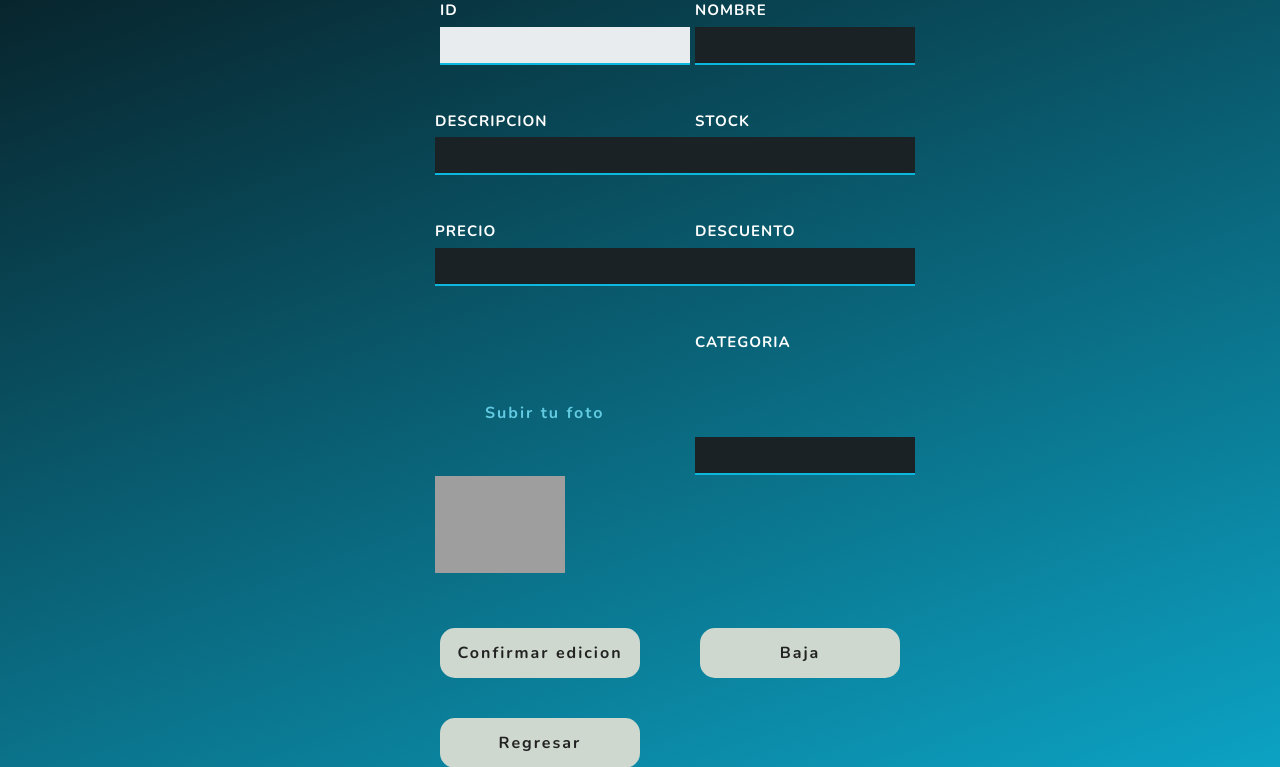
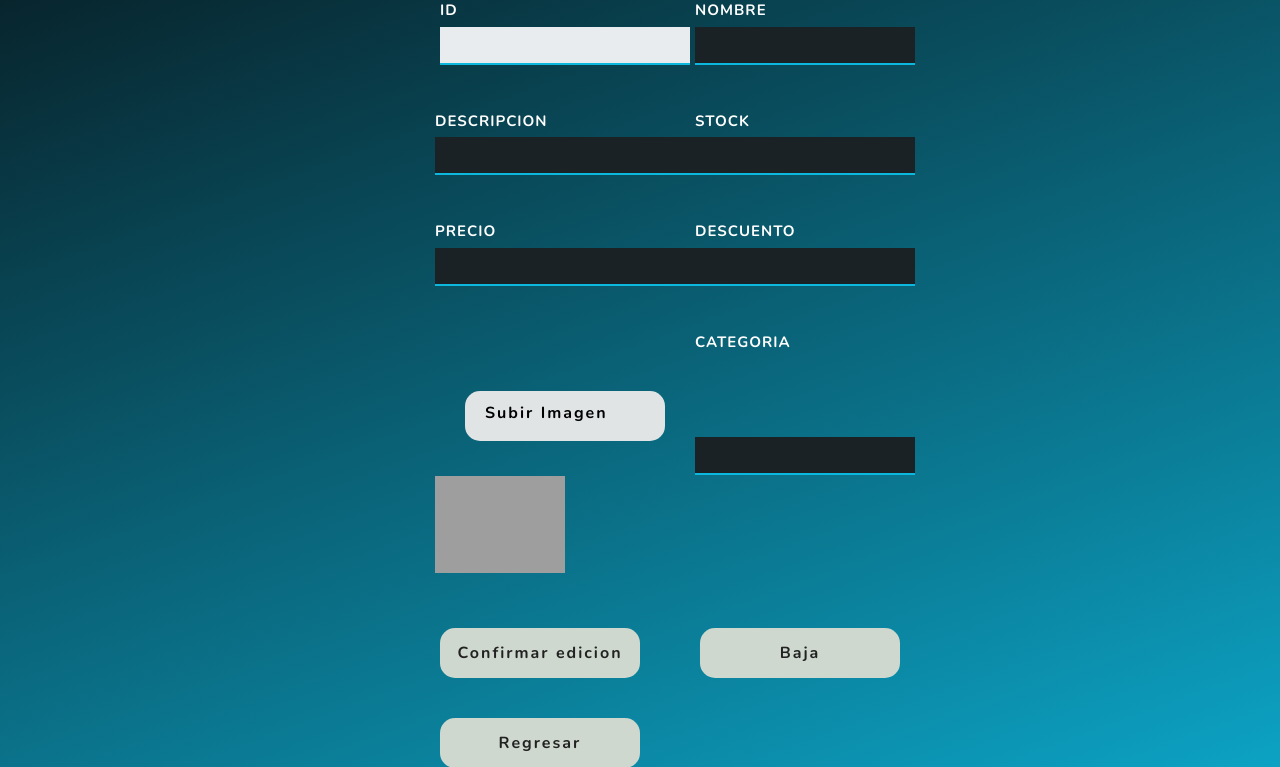
Before and after one commit to DiegoRuP/webPlacoShoes, a PHP site: page /cambios.php in a window 1280 px wide. Shown: the part 205-972 px from the top of the page. Run offline with PHP 8.4, Linux system fonts and the light colour scheme; data that the repository does not hold is empty; some libraries are stand-ins or nearby versions; some web fonts are replaced; grey boxes are pictures that could not be loaded.

Commit message:
cambios.php
Se corrigieron unos detalles al subir la foto cuando se modifica un producto en tienda

```diff
--- a/cambios.php
+++ b/cambios.php
@@ -73,10 +73,10 @@
         if (isset($_POST["submit"])) {
             $check = getimagesize($_FILES["imagen2"]["tmp_name"]);
             if ($check !== false) {
-                echo "El archivo es una imagen - " . $check["mime"] . ".";
+                //echo "El archivo es una imagen - " . $check["mime"] . ".";
                 $uploadOk = 1;
             } else {
-                echo "El archivo no es una imagen.";
+                //echo "El archivo no es una imagen.";
                 $uploadOk = 0;
             }
         }
@@ -91,24 +91,24 @@
 
         // Verificar el tamaño del archivo
         if ($_FILES["imagen2"]["size"] > 500000) {
-            echo "Lo siento, tu archivo es demasiado grande.";
+            //echo "Lo siento, tu archivo es demasiado grande.";
             $uploadOk = 0;
         }
 
         // Permitir ciertos formatos de archivo
         if ($imageFileType != "jpg" && $imageFileType != "png" && $imageFileType != "jpeg"
             && $imageFileType != "gif") {
-            echo "Lo siento, solo se permiten archivos JPG, JPEG, PNG y GIF.";
+            //echo "Lo siento, solo se permiten archivos JPG, JPEG, PNG y GIF.";
             $uploadOk = 0;
         }
 
         // Verificar si $uploadOk está configurado en 0 por un error
         if ($uploadOk == 0) {
-            echo "Lo siento, tu archivo no fue subido.";
+            //echo "Lo siento, tu archivo no fue subido.";
         } else {
             // Si todo está bien, intentar subir el archivo
             if (move_uploaded_file($_FILES["imagen2"]["tmp_name"], $target_file)) {
-                echo "El archivo " . htmlspecialchars(basename($_FILES["imagen2"]["name"])) . " ha sido subido.";
+                //echo "El archivo " . htmlspecialchars(basename($_FILES["imagen2"]["name"])) . " ha sido subido.";
                 $nombreimag= htmlspecialchars(basename($_FILES["imagen2"]["name"]));
                 $siete= $nombreimag;
             } else {
@@ -218,13 +218,10 @@
 
                 <!-- <label class="labcol form-control-label" for="imagenu">IMAGEN</label> -->
                 <div class="form-group">
-                    <label for="imagen" class="btn2 btn2-outline-primary">Subir tu foto</label>
+                    <label for="imagen" class="btn3 btn3-outline-primary">Subir Imagen</label>
                     <input type="file" name="imagen2" id="imagen" class="form-control-file"  >
                 </div>
-                <!-- <label for="imagen2" class="btn2 btn2-outline-primary">Subir tu foto</label>
-                <input type="file" name="imagen2" id="imagen"> -->
 
-                <!-- <input class="form-control" type="text" id="imagen" name="imagen2" value="<?php echo $_SESSION["imagen"]; ?>?"> -->
                 <?php
                 $img= "media/" . $_SESSION["imagen"];
                 ?>
--- a/css/formproducto.css
+++ b/css/formproducto.css
@@ -295,3 +295,49 @@ button[name="baja"] {
 #imagenOculta{
     display: none;
 }
+
+
+/* Boton de subir foto (necesitaba otro estilo a los demas botones) */
+.btn3 {
+    position: relative;
+    display: inline-block;
+    padding: 10px 20px;
+    background: #e0e4e5;
+    color: #000000;
+    font-size: 16px;
+    text-decoration: none;
+    overflow: hidden;
+    transition: .5s;
+    margin-top: 15px;
+    letter-spacing: 2px
+  }
+
+  /* Efecto cuando tenemos el cursor en el boton */
+  .btn3:hover {
+    background: #d9dedf;
+    color: #fff;
+    border-radius: 5px;
+    box-shadow: 0 0 5px #c1c6c8,
+                0 0 25px #e8eaeb,
+                0 0 50px #ebeded,
+                0 0 100px #e8eaea;
+  }
+
+  .btn3-outline-primary {
+    width: 200px;
+    height: 50px;
+    border-radius: 15px;
+    cursor: pointer;
+    border-color:#6ccde3!important;
+    color:#000000;
+    margin-top: 30px;
+  }
+  .btn3-outline-primary:hover{
+    background-color: #374145!important;
+    background-image: -webkit-linear-gradient(160deg, #344750 0%, rgb(129, 205, 222) 100%)!important;
+    background-image: -moz-linear-gradient(160deg, #344750 0%, rgb(129, 205, 222) 100%)!important;
+    background-image: -o-linear-gradient(160deg, #344750 0%, rgb(129, 205, 222) 100%)!important;
+    background-image: linear-gradient(160deg, #344750 0%, rgb(129, 205, 222) 100%)!important;
+
+    color: #ffffff!important;
+  }
```
